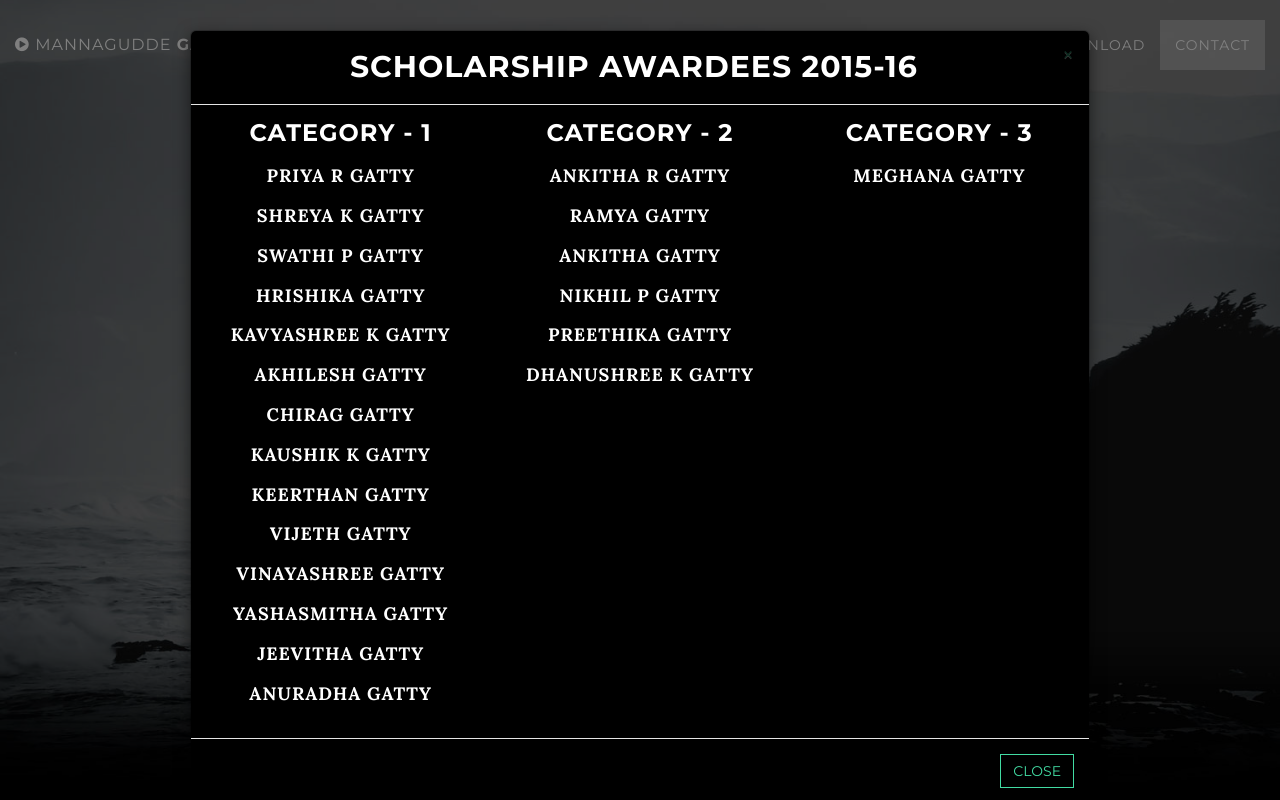
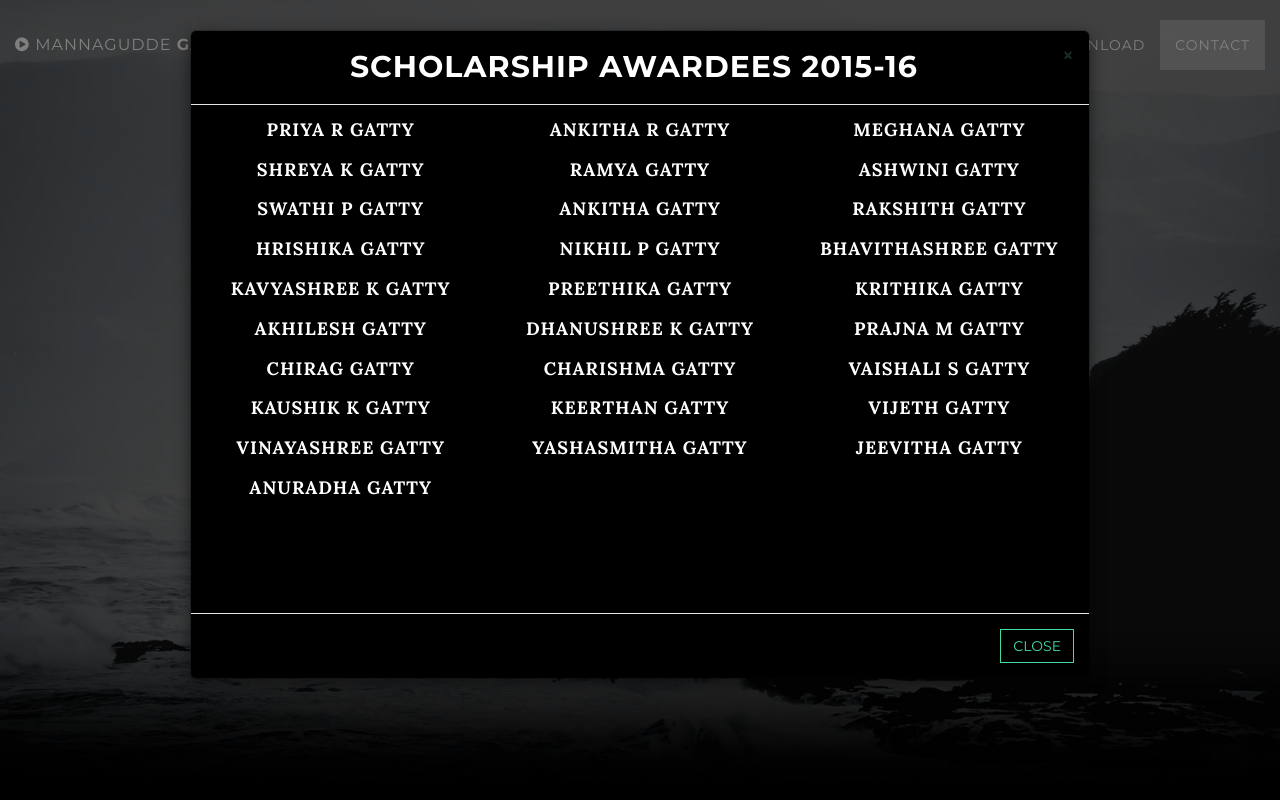
Before and after one commit to ganeshprasanna/greyscale, a Rails app: page / in a window 1280 px wide, after a click on "SCHOLARSHIP AWARDEES 2015-16". Run offline with Rails 7, Linux system fonts and the light colour scheme; style sheets or scripts are compiled from the project's sources; some libraries are stand-ins or nearby versions.

Commit message:
Updated SCHOLARSHIP AWARDEES 2015-16 list
Updated.

```diff
--- a/app/views/application/home.html.erb
+++ b/app/views/application/home.html.erb
@@ -70,11 +70,6 @@
         </div>
         <div class="modal-body popup-default">
           <div class="row">
-            <div class="col-sm-4 col-lg-offset-0"><h3 class="popup-default">Category - 1</h3></div>
-            <div class="col-sm-4 col-lg-offset-0"><h3 class="popup-default">Category - 2</h3></div>
-            <div class="col-sm-4 col-lg-offset-0"><h3 class="popup-default">Category - 3</h3></div>
-          </div>
-          <div class="row">
             <div class="col-sm-4 "><h4 class="popup popup-default">PRIYA R GATTY</h4></div>
             <div class="col-sm-4 "><h4 class="popup popup-default">ANKITHA R GATTY</h4></div>
             <div class="col-sm-4 "><h4 class="popup popup-default">MEGHANA GATTY</h4></div>
@@ -82,65 +77,65 @@
           <div class="row">
             <div class="col-sm-4 "><h4 class="popup popup-default">SHREYA K GATTY</h4></div>
             <div class="col-sm-4 "><h4 class="popup popup-default">RAMYA GATTY</h4></div>
-            <div class="col-sm-4 "><h4 class="popup popup-default"></h4></div>
+            <div class="col-sm-4 "><h4 class="popup popup-default">ASHWINI GATTY</h4></div>
           </div>
           <div class="row">
             <div class="col-sm-4 col-lg-offset-0"><h4 class="popup popup-default">SWATHI P GATTY</h4></div>
             <div class="col-sm-4 col-lg-offset-0"><h4 class="popup popup-default">ANKITHA GATTY</h4></div>
-            <div class="col-sm-4 col-lg-offset-0"><h4 class="popup popup-default"></></div>
+            <div class="col-sm-4 col-lg-offset-0"><h4 class="popup popup-default">RAKSHITH GATTY</h4></div>
           </div>
           <div class="row">
             <div class="col-sm-4 col-lg-offset-0"><h4 class="popup popup-default">HRISHIKA GATTY</h4></div>
             <div class="col-sm-4 col-lg-offset-0"><h4 class="popup popup-default">NIKHIL P GATTY</h4></div>
-            <div class="col-sm-4 col-lg-offset-0"><h4 class="popup popup-default"></h4></div>
+            <div class="col-sm-4 col-lg-offset-0"><h4 class="popup popup-default">BHAVITHASHREE GATTY</h4></div>
           </div>
           <div class="row">
             <div class="col-sm-4 col-lg-offset-0"><h4 class="popup popup-default">KAVYASHREE K GATTY</h4></div>
             <div class="col-sm-4 col-lg-offset-0"><h4 class="popup popup-default">PREETHIKA GATTY</h4></div>
-            <div class="col-sm-4 col-lg-offset-0"><h4 class="popup popup-default"></h4></div>
+            <div class="col-sm-4 col-lg-offset-0"><h4 class="popup popup-default">KRITHIKA GATTY</h4></div>
           </div>
           <div class="row">
             <div class="col-sm-4 col-lg-offset-0"><h4 class="popup popup-default">AKHILESH GATTY</h4></div>
             <div class="col-sm-4 col-lg-offset-0"><h4 class="popup popup-default">DHANUSHREE K GATTY</h4></div>
-            <div class="col-sm-4 col-lg-offset-0"><h4 class="popup popup-default"></h4></div>
+            <div class="col-sm-4 col-lg-offset-0"><h4 class="popup popup-default">PRAJNA M GATTY</h4></div>
           </div>
           <div class="row">
             <div class="col-sm-4 col-lg-offset-0"><h4 class="popup popup-default">CHIRAG GATTY</h4></div>
+            <div class="col-sm-4 col-lg-offset-0"><h4 class="popup popup-default">CHARISHMA GATTY</h4></div>
+            <div class="col-sm-4 col-lg-offset-0"><h4 class="popup popup-default">VAISHALI S GATTY</h4></div>
+          </div>
+          <div class="row">
+            <div class="col-sm-4 col-lg-offset-0"><h4 class="popup popup-default">KAUSHIK K GATTY</h4></div>
+            <div class="col-sm-4 col-lg-offset-0"><h4 class="popup popup-default">KEERTHAN GATTY</h4></div>
+            <div class="col-sm-4 col-lg-offset-0"><h4 class="popup popup-default">VIJETH GATTY</h4></div>
+          </div>
+          <div class="row">
+            <div class="col-sm-4 col-lg-offset-0"><h4 class="popup popup-default">VINAYASHREE GATTY</h4></div>
+            <div class="col-sm-4 col-lg-offset-0"><h4 class="popup popup-default">YASHASMITHA GATTY</h4></div>
+            <div class="col-sm-4 col-lg-offset-0"><h4 class="popup popup-default">JEEVITHA GATTY</h4></div>
+          </div>
+          <div class="row">
+            <div class="col-sm-4 col-lg-offset-0"><h4 class="popup popup-default">ANURADHA GATTY</h4></div>
             <div class="col-sm-4 col-lg-offset-0"><h4 class="popup popup-default"></h4></div>
             <div class="col-sm-4 col-lg-offset-0"><h4 class="popup popup-default"></h4></div>
           </div>
           <div class="row">
-            <div class="col-sm-4 col-lg-offset-0"><h4 class="popup popup-default">KAUSHIK K GATTY</h4></div>
+            <div class="col-sm-4 col-lg-offset-0"><h4 class="popup popup-default"></h4></div>
             <div class="col-sm-4 col-lg-offset-0"><h4 class="popup popup-default"></h4></div>
             <div class="col-sm-4 col-lg-offset-0"><h4 class="popup popup-default"></h4></div>
           </div>
           <div class="row">
-            <div class="col-sm-4 col-lg-offset-0"><h4 class="popup popup-default">KEERTHAN GATTY</h4></div>
+            <div class="col-sm-4 col-lg-offset-0"><h4 class="popup popup-default"></h4></div>
             <div class="col-sm-4 col-lg-offset-0"><h4 class="popup popup-default"></h4></div>
             <div class="col-sm-4 col-lg-offset-0"><h4 class="popup popup-default"></h4></div>
           </div>
           <div class="row">
-            <div class="col-sm-4 col-lg-offset-0"><h4 class="popup popup-default">VIJETH GATTY</h4></div>
+            <div class="col-sm-4 col-lg-offset-0"><h4 class="popup popup-default"></h4></div>
             <div class="col-sm-4 col-lg-offset-0"><h4 class="popup popup-default"></h4></div>
             <div class="col-sm-4 col-lg-offset-0"><h4 class="popup popup-default"></h4></div>
           </div>
           <div class="row">
-            <div class="col-sm-4 col-lg-offset-0"><h4 class="popup popup-default">VINAYASHREE GATTY</h4></div>
             <div class="col-sm-4 col-lg-offset-0"><h4 class="popup popup-default"></h4></div>
-            <div class="col-sm-4 col-lg-offset-0"><h4 class="popup popup-default"></h4></div>
-          </div>
-          <div class="row">
-            <div class="col-sm-4 col-lg-offset-0"><h4 class="popup popup-default">YASHASMITHA GATTY</h4></div>
-            <div class="col-sm-4 col-lg-offset-0"><h4 class="popup popup-default"></h4></div>
-            <div class="col-sm-4 col-lg-offset-0"><h4 class="popup popup-default"></h4></div>
-          </div>
-          <div class="row">
-            <div class="col-sm-4 col-lg-offset-0"><h4 class="popup popup-default">JEEVITHA GATTY</h4></div>
-            <div class="col-sm-4 col-lg-offset-0"><h4 class="popup popup-default"></h4></div>
-            <div class="col-sm-4 col-lg-offset-0"><h4 class="popup popup-default"></h4></div>
-          </div>
-          <div class="row">
-            <div class="col-sm-4 col-lg-offset-0"><h4 class="popup popup-default">ANURADHA GATTY</h4></div>
             <div class="col-sm-4 col-lg-offset-0"><h4 class="popup popup-default"></h4></div>
             <div class="col-sm-4 col-lg-offset-0"><h4 class="popup popup-default"></h4></div>
           </div>
```
